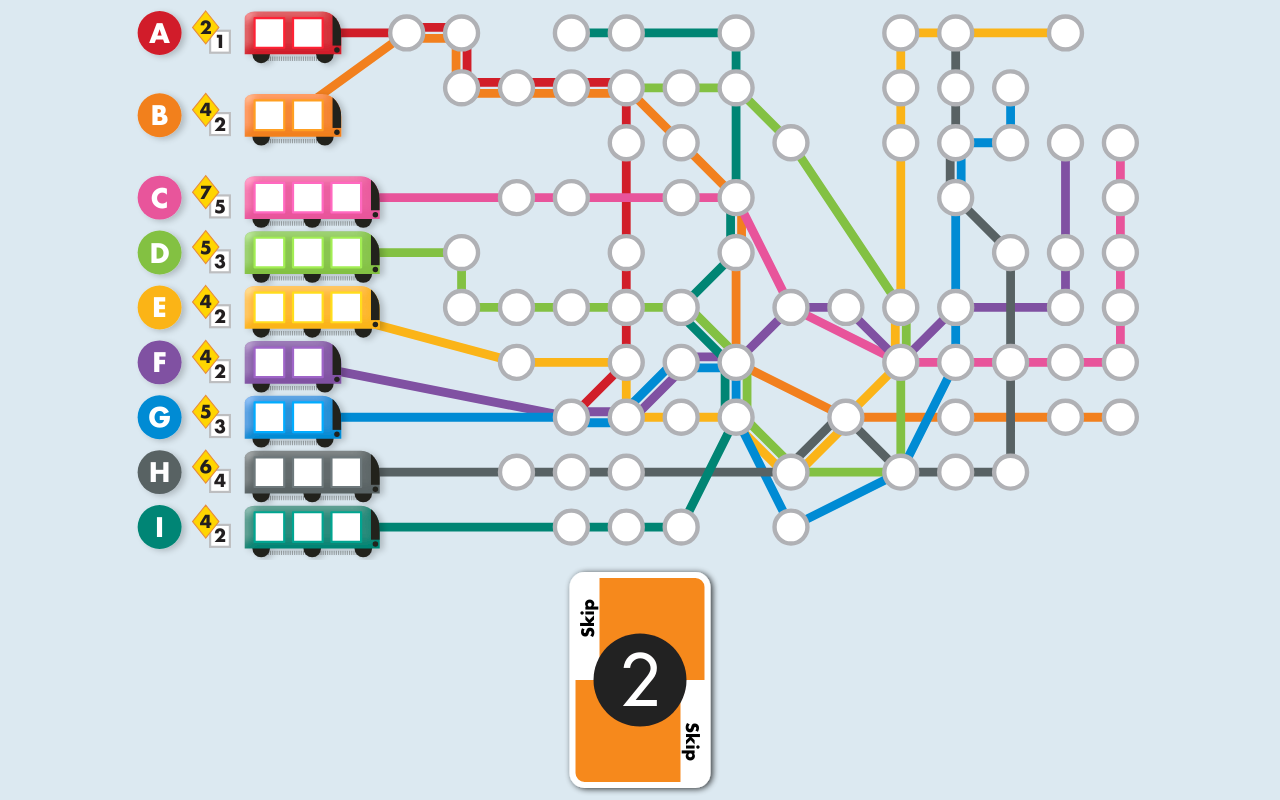
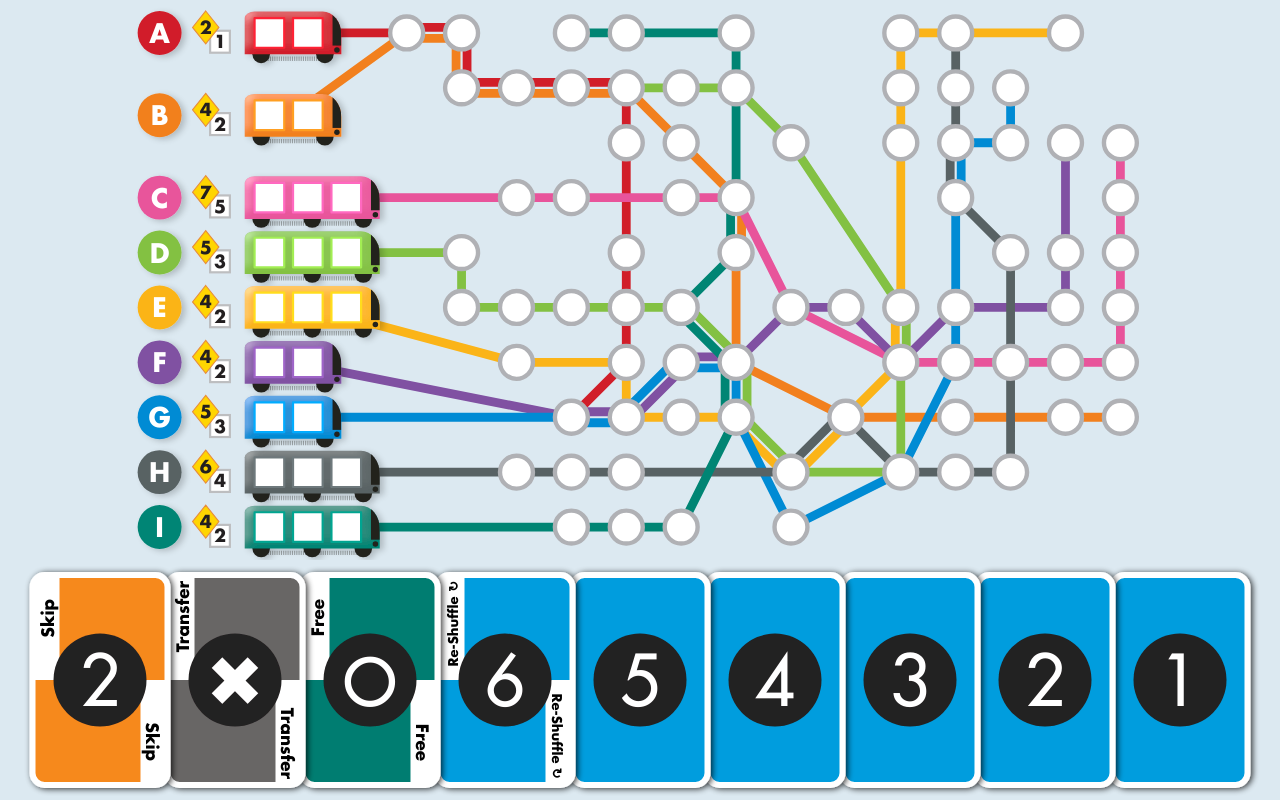
Before and after one commit to jcbelanger/metro-x, a React (Create React App) app: page / in a window 1280 px wide. Built offline with nearby package versions, Linux system fonts and the light colour scheme.

Commit message:
all cards shown

```diff
--- a/src/CardMat.js
+++ b/src/CardMat.js
@@ -2,15 +2,19 @@ import './CardMat.css';
 import React from 'react';
 import Card from './Card';
 import SvgDefsContext, { useDefIds } from './SvgDefsContext';
+import {rangeMap} from './utils';
 
-
-function CardDeck({orientation}) {
+function CardDeck({landscape}) {
   const [left, top, width, height] = [0, 0, 400, 400]
   const viewBox = [left, top, width, height];
 
-  // const cards = [
-  //   {type: "reshuffle", label:"Re-Shuffle ↻", value: 6}
-  // ];
+  const cards = [
+    ...Array.from(rangeMap(5, i => ({type: 'number', value: i + 1}) )),
+    {type: "reshuffle", label:"Re-Shuffle ↻", value: 6},
+    {type: "free", label: "Free", labelOffset: "30", value: "⭘"},
+    {type: "transfer", label: "Transfer", value: "✖"},
+    {type: "skip", label: "Skip", labelOffset: "30", value: "2"}
+  ];
 
   const svgDefs = useDefIds(['heavy-drop-shadow']);
   const {id} = svgDefs;
@@ -34,11 +38,17 @@ function CardDeck({orientation}) {
           <feBlend in='SourceGraphic' />
         </filter>
       </defs>
-      {/* <Card viewBox={viewBox} type="reshuffle" label="Re-Shuffle ↻" value="6" /> */}
-      {/* <Card viewBox={viewBox} type="number" value="4" /> */}
-      {/* <Card viewBox={viewBox} type="free" label="Free" labelOffset="30" value="⭘" /> */}
-      {/* <Card viewBox={viewBox} type="transfer" label="Transfer" value="✖" /> */}
-      <Card viewBox={viewBox} type="skip" label="Skip" labelOffset="30" value="2" />
+
+      {cards.map((card, ix) => (
+        <Card
+          key={[card.type, card.value]}
+          viewBox={ landscape
+            ? [left + (cards.length / 2 - ix) * 225 - 225/2, top, width, height]
+            : [left, top + (cards.length / 2 - ix) * 350 - 350/2, width, height]
+          }
+          {...card}
+        />
+      ))}
     </svg>
   </SvgDefsContext.Provider>;
 }
```
